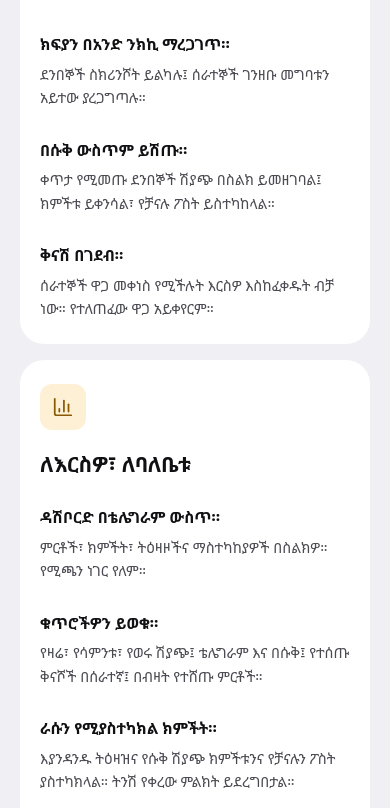
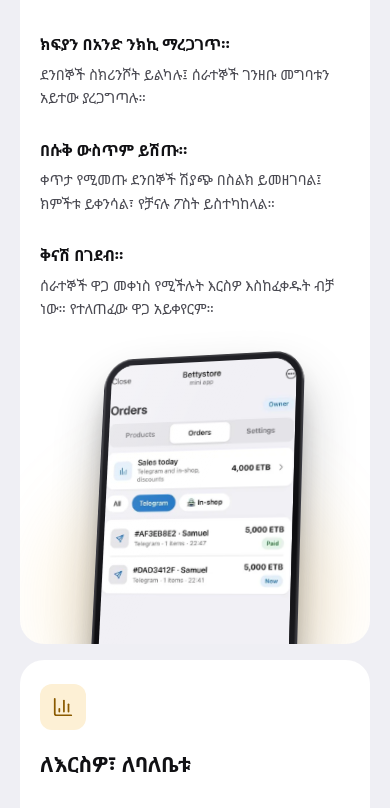
Before and after one commit to natidebe/Cloth-store-Ai-platform-, a React (Vite) app in the folder website/: page / in a window 390 px wide. Shown: the part 5041-5849 px from the top of the page. Built offline with nearby package versions, Linux system fonts and the light colour scheme.

Commit message:
Website: the staff card shows the real Orders screen as a 3D phone
Same layout as the owner card: features in a 2 x 2 grid, the phone rising
out of the card's bottom edge. One CardPhone component serves both cards.

```diff
--- a/website/src/components/Sections.tsx
+++ b/website/src/components/Sections.tsx
@@ -28,7 +28,7 @@ import ui from '@/styles/ui.module.css';
 
 import { ConnectMock, CreateMock, PostMock, StockMock } from './Mocks';
 import s from './sections.module.css';
-import { HeroShowcase, OwnerPhone } from './Showcase';
+import { CardPhone, HeroShowcase } from './Showcase';
 
 function Section({
   id,
@@ -168,6 +168,9 @@ const GROUP_TILES: [LucideIcon, string | undefined][] = [
   [BarChart3, ui.tileYellow],
 ];
 
+/** The screenshot beside each group: none for customers, Orders for staff, Analytics for the owner. */
+const GROUP_PHONES = [null, 'orders', 'analytics'] as const;
+
 export function Features() {
   const t = useContent().features;
   return (
@@ -176,8 +179,9 @@ export function Features() {
       <div className={s.groups}>
         {t.groups.map((group, index) => {
           const [icon, tone] = GROUP_TILES[index] ?? [Users, ui.tileBlue];
+          const phone = GROUP_PHONES[index];
           return (
-            <article key={group.title} className={`${s.group} ${index === 2 ? s.groupOwner : ''}`}>
+            <article key={group.title} className={`${s.group} ${phone ? s.groupShot : ''}`}>
               <div className={s.groupHead}>
                 <Tile icon={icon} tone={tone} />
                 <h3 className={s.groupTitle}>{group.title}</h3>
@@ -190,9 +194,9 @@ export function Features() {
                   </div>
                 ))}
               </div>
-              {index === 2 && (
-                <div className={s.ownerShot}>
-                  <OwnerPhone />
+              {phone && (
+                <div className={s.cardShot}>
+                  <CardPhone screen={phone} />
                 </div>
               )}
             </article>
--- a/website/src/components/Showcase.tsx
+++ b/website/src/components/Showcase.tsx
@@ -2,6 +2,7 @@ import { CheckSquare } from 'lucide-react';
 
 import analytics from '@/assets/screens/analytics.webp';
 import channel from '@/assets/screens/channel.webp';
+import orders from '@/assets/screens/orders.webp';
 import products from '@/assets/screens/products.webp';
 import { useContent } from '@/content';
 
@@ -48,12 +49,14 @@ export function HeroShowcase() {
   );
 }
 
-/** "For you, the owner": the real Analytics screen, as a phone turned in 3D. */
-export function OwnerPhone() {
+const CARD_SCREENS = { orders, analytics };
+
+/** A feature card's phone, turned in 3D: staff (Orders) and owner (Analytics). */
+export function CardPhone({ screen }: { screen: keyof typeof CARD_SCREENS }) {
   const t = useContent().hero.shots;
   return (
-    <div className={s.ownerStage}>
-      <Phone src={analytics} alt={t.analytics} place={s.owner} />
+    <div className={s.cardStage}>
+      <Phone src={CARD_SCREENS[screen]} alt={t[screen]} place={s.cardPhone} />
     </div>
   );
 }
--- a/website/src/components/sections.module.css
+++ b/website/src/components/sections.module.css
@@ -201,19 +201,19 @@
   font-size: 14.5px;
 }
 
-/* The owner card: the phone rises out of the card's bottom edge, so the card is
+/* A card with a phone: the phone rises out of the card's bottom edge, so the card is
    only as tall as its text (the card clips the rest of the phone). */
-.groupOwner {
+.groupShot {
   position: relative;
   overflow: hidden;
   grid-template-columns: 220px minmax(0, 1fr) 250px;
 }
 
-.groupOwner .groupItems {
+.groupShot .groupItems {
   grid-template-columns: repeat(2, minmax(0, 1fr));
 }
 
-.ownerShot {
+.cardShot {
   position: relative;
   min-height: 250px;
 }
@@ -591,7 +591,7 @@
     grid-template-columns: minmax(0, 1fr);
     gap: 24px;
   }
-  .ownerShot {
+  .cardShot {
     min-height: 300px;
     margin-bottom: -32px; /* down to the card's edge */
   }
@@ -635,10 +635,10 @@
   .four,
   .steps,
   .groupItems,
-  .groupOwner .groupItems {
+  .groupShot .groupItems {
     grid-template-columns: minmax(0, 1fr);
   }
-  .ownerShot {
+  .cardShot {
     margin-bottom: -24px;
   }
   .heroButtons a {
--- a/website/src/components/showcase.module.css
+++ b/website/src/components/showcase.module.css
@@ -207,16 +207,16 @@
   color: var(--red);
 }
 
-/* --- The owner card's phone ---------------------------------------------------------- */
+/* --- A feature card's phone ---------------------------------------------------------- */
 
-.ownerStage {
+.cardStage {
   position: absolute;
   inset: 0 0 auto;
   height: 470px;
   perspective: 1200px;
 }
 
-.ownerStage::before {
+.cardStage::before {
   content: '';
   position: absolute;
   inset: 18% -10% 8%;
@@ -225,7 +225,7 @@
   filter: blur(28px);
 }
 
-.owner {
+.cardPhone {
   left: 50%;
   top: 4px;
   width: 210px;
@@ -235,12 +235,12 @@
   transform: rotateY(-16deg) rotateX(8deg);
 }
 
-.owner .screen,
-.owner .glare {
+.cardPhone .screen,
+.cardPhone .glare {
   border-radius: 24px;
 }
 
-.owner .glare {
+.cardPhone .glare {
   inset: 7px;
 }
 
--- a/website/src/content/am.ts
+++ b/website/src/content/am.ts
@@ -23,6 +23,7 @@ export const am: Content = {
     how: 'እንዴት እንደሚሰራ ይመልከቱ',
     checks: ['1 ሳምንት በነፃ', 'መተግበሪያ መጫን አያስፈልግም', 'በኢትዮጵያ የተሰራ'],
     shots: {
+      orders: 'በቴሌግራም ውስጥ ያለው የሱቅ ዳሽቦርድ፦ የዛሬ ትዕዛዞች ከቴሌግራምና ከሱቅ፣ እና የአዲስ የመደብር ሽያጭ ቁልፍ',
       channel: 'የሱቅ የቴሌግራም ቻናል፦ ፎቶ፣ ዋጋ፣ ቀለምና መጠን እና የእዘዝ ቁልፍ ያለው ፖስት',
       products: 'በቴሌግራም ውስጥ ያለው የሱቅ ዳሽቦርድ፦ ምርቶች ከክምችታቸውና ትንሽ የቀረ ማስጠንቀቂያ ጋር',
       analytics: 'በቴሌግራም ውስጥ ያለው የሱቅ ዳሽቦርድ፦ የሳምንቱ ሽያጭ፣ ቴሌግራም እና በሱቅ፣ ቅናሾች በሰራተኛ',
--- a/website/src/content/en.ts
+++ b/website/src/content/en.ts
@@ -24,6 +24,8 @@ export const en = {
     how: 'See how it works',
     checks: ['1 week free', 'No app to install', 'Built in Ethiopia'],
     shots: {
+      orders:
+        'The shop dashboard in Telegram: today’s orders from Telegram and in the shop, and the New counter sale button',
       channel:
         'A shop’s Telegram channel: a post with photo, price, colors and sizes, and the Order button',
       products: 'The shop dashboard in Telegram: products with stock and a low-stock warning',
```
Also changed, not shown: website/src/assets/screens/orders.webp (added), 1 other file (tests, documents, lock files or other folders).
